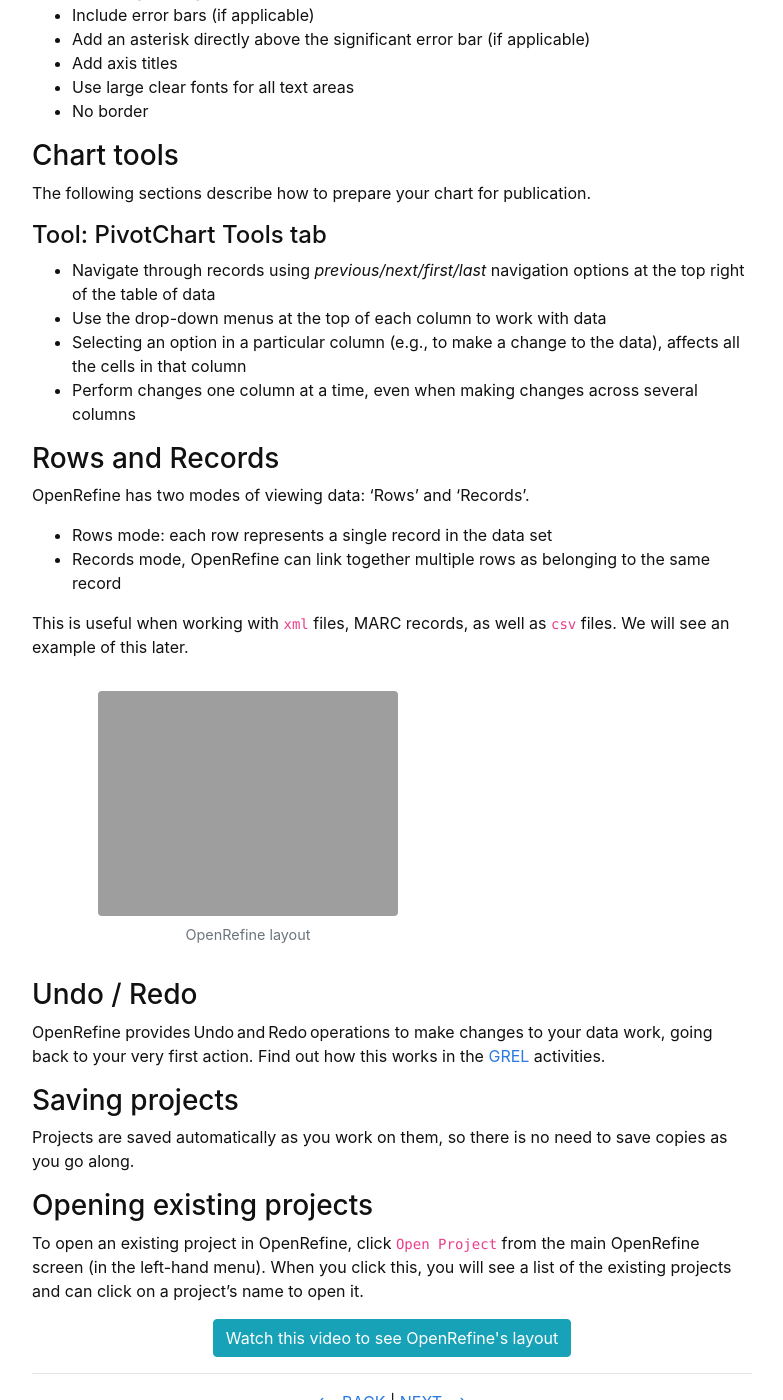
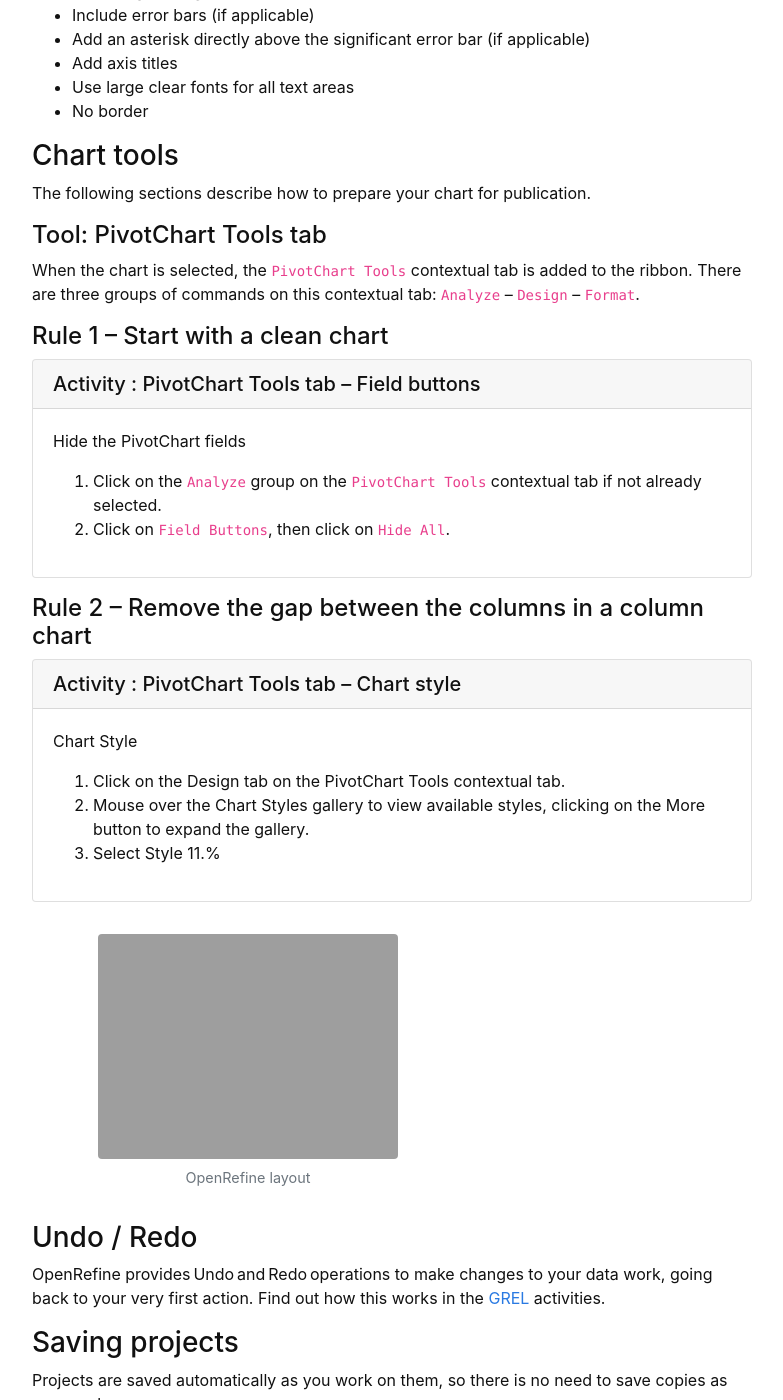
Before and after one commit to GULibrarySandbox/data-vis-basics, a Jekyll site: the page built from content/3-charts.md, in a window 1280 px wide and 1400 px high, scrolled down 1277 px. Shown: the whole window, without its empty margins (248-1031 px from the left). Built offline with Jekyll 4.4.1, drawn with Linux system fonts in a browser that asks for light colours; some of the changed text lies outside the part shown.

Commit message:
Update 3-charts.md

```diff
--- a/content/3-charts.md
+++ b/content/3-charts.md
@@ -44,19 +44,27 @@ The following sections describe how to prepare your chart for publication.
 
 #### Tool: PivotChart Tools tab
 
-- Navigate through records using *previous/next/first/last* navigation options at the top right of the table of data
-- Use the drop-down menus at the top of each column to work with data
-- Selecting an option in a particular column (e.g., to make a change to the data), affects all the cells in that column
-- Perform changes one column at a time, even when making changes across several columns
+When the chart is selected, the `PivotChart Tools` contextual tab is added to the ribbon. There are three groups of commands on this contextual tab: `Analyze` – `Design` – `Format`.
 
+#### Rule 1 – Start with a clean chart
 
-###  Rows and Records
+{% capture text %}
+Hide the PivotChart fields
 
-OpenRefine has two modes of viewing data: 'Rows' and 'Records'.
-- Rows mode: each row represents a single record in the data set
-- Records mode, OpenRefine can link together multiple rows as belonging to the same record
+1. Click on the `Analyze` group on the `PivotChart Tools` contextual tab if not already selected.
+2. Click on `Field Buttons`, then click on `Hide All`.{% endcapture %}
+{% include card.md header="Activity : PivotChart Tools tab – Field buttons" text=text %}
 
-This is useful when working with `xml` files, MARC records, as well as `csv` files. We will see an example of this later.
+#### Rule 2 – Remove the gap between the columns in a column chart
+
+{% capture text %}
+Chart Style
+
+1. Click on the Design tab on the PivotChart Tools contextual tab.
+2. Mouse over the Chart Styles gallery to view available styles, clicking on the More button to expand the gallery.
+3. Select Style 11.% {% endcapture %}
+{% include card.md header="Activity : PivotChart Tools tab – Chart style" text=text %}
+
 
 {% include figure.html img="ORLayout.png" alt="OpenRefine layout" caption="OpenRefine layout" width="75%" %}
 
```
Also changed, not shown: other parts of content/3-charts.md (+1 -1 lines).
